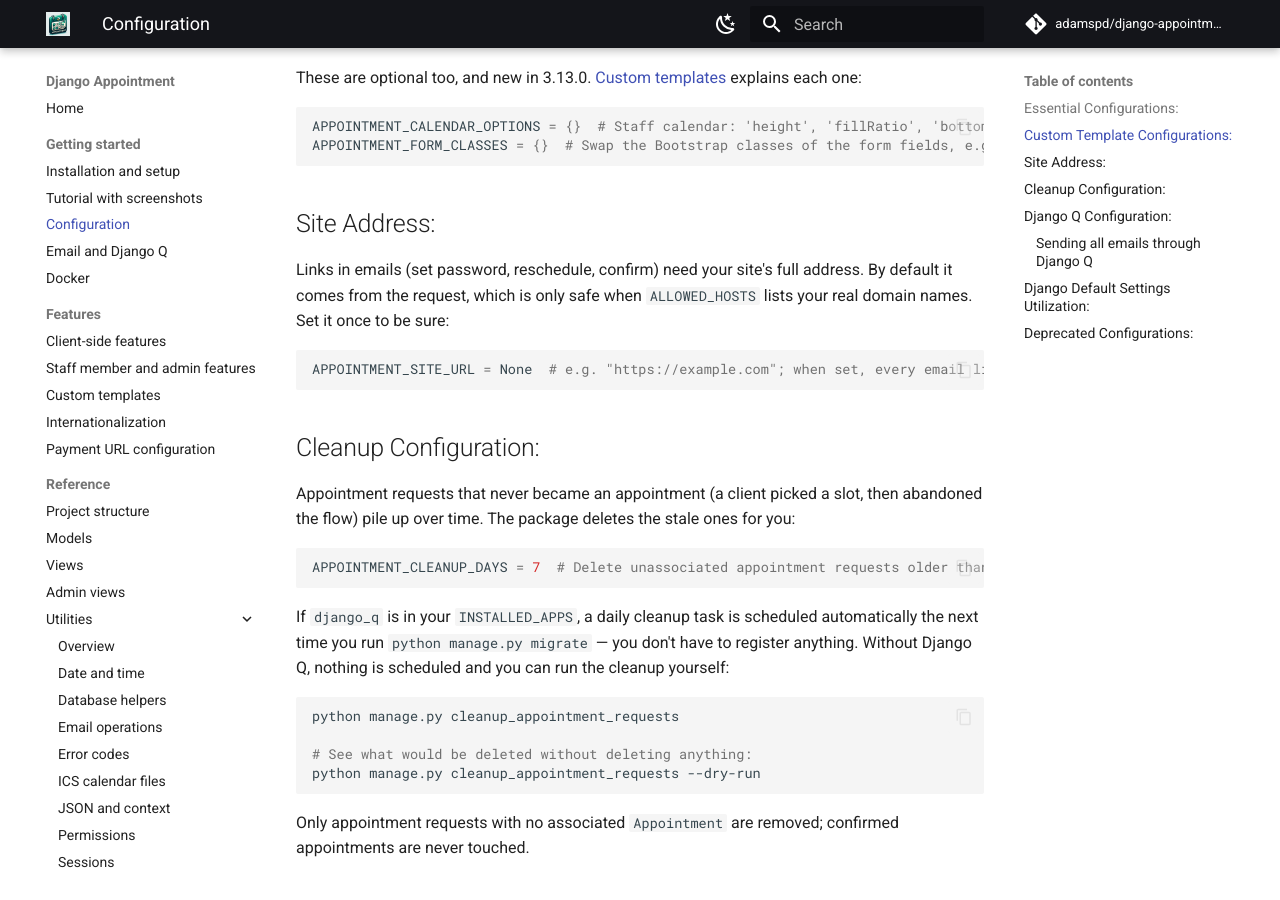
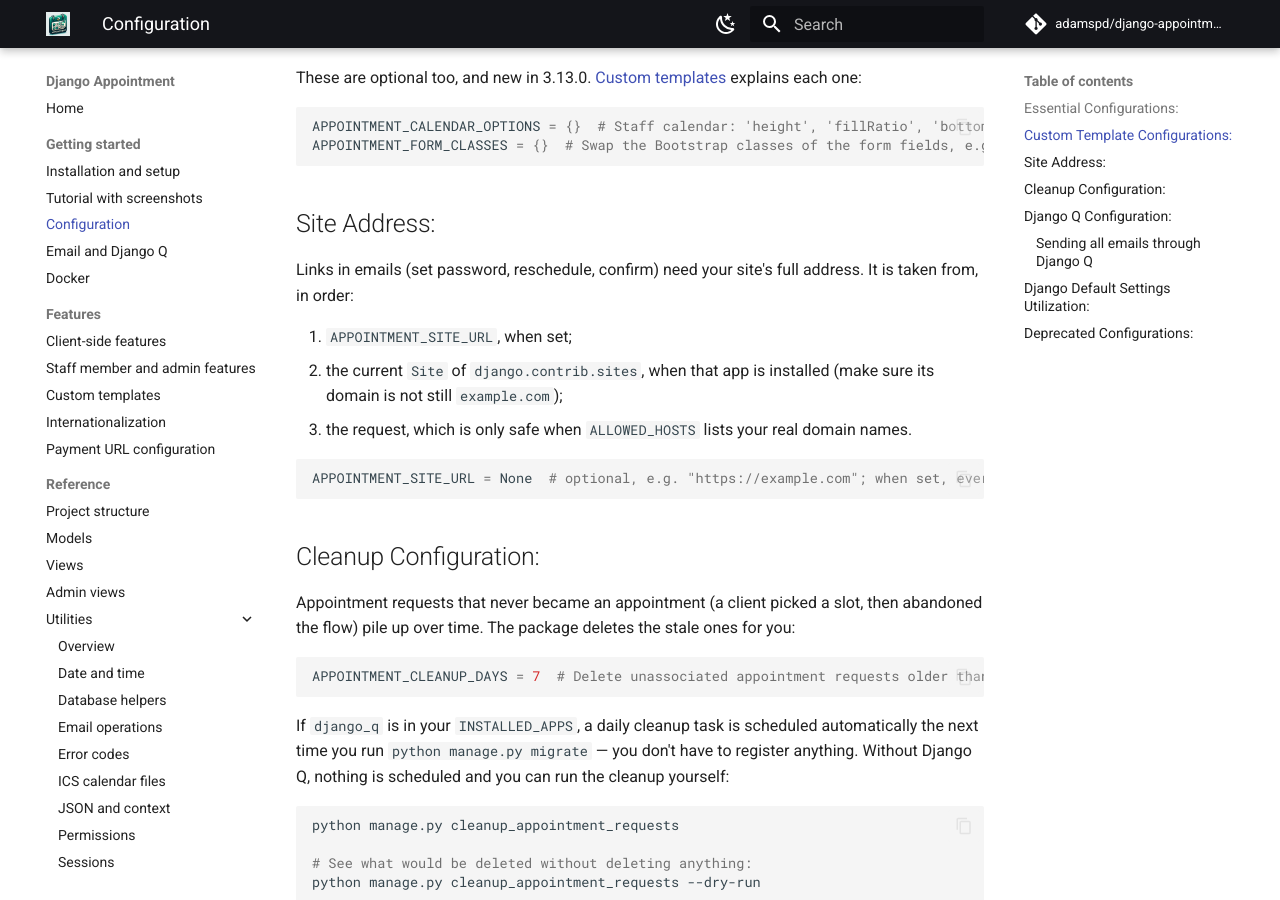
Before and after one commit to adamspd/django-appointment, an MkDocs documentation site: the page built from docs/configuration.md, in a window 1280 px wide and 900 px high, scrolled down 1078 px. Built offline with MkDocs 1.6.1 and Material for MkDocs 9.7.7, drawn with Linux system fonts in a browser that asks for light colours; comment, search, counter and statistics services are not loaded.

Commit message:
Use the sites framework for email links
When APPOINTMENT_SITE_URL is not set, links in emails use the current Site of django.contrib.sites if that app is installed, and the request otherwise.

````diff
--- a/docs/configuration.md
+++ b/docs/configuration.md
@@ -51,11 +51,15 @@ APPOINTMENT_FORM_CLASSES = {}  # Swap the Bootstrap classes of the form fields,
 
 ## Site Address:
 
-Links in emails (set password, reschedule, confirm) need your site's full address. By default it comes from the
-request, which is only safe when `ALLOWED_HOSTS` lists your real domain names. Set it once to be sure:
+Links in emails (set password, reschedule, confirm) need your site's full address. It is taken from, in order:
+
+1. `APPOINTMENT_SITE_URL`, when set;
+2. the current `Site` of `django.contrib.sites`, when that app is installed (make sure its domain is not still
+   `example.com`);
+3. the request, which is only safe when `ALLOWED_HOSTS` lists your real domain names.
 
 ```python
-APPOINTMENT_SITE_URL = None  # e.g. "https://example.com"; when set, every email link uses it
+APPOINTMENT_SITE_URL = None  # optional, e.g. "https://example.com"; when set, every email link uses it
 ```
 
 ## Cleanup Configuration:
````
Also changed, not shown: SECURITY.md (+4 -2 lines), 2 other files.
